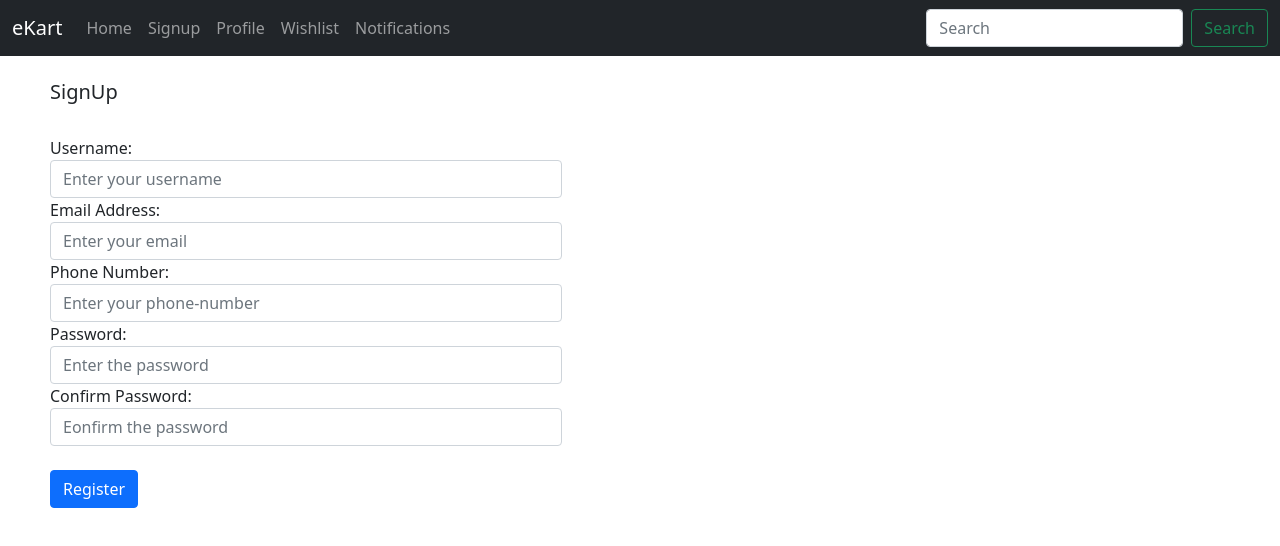
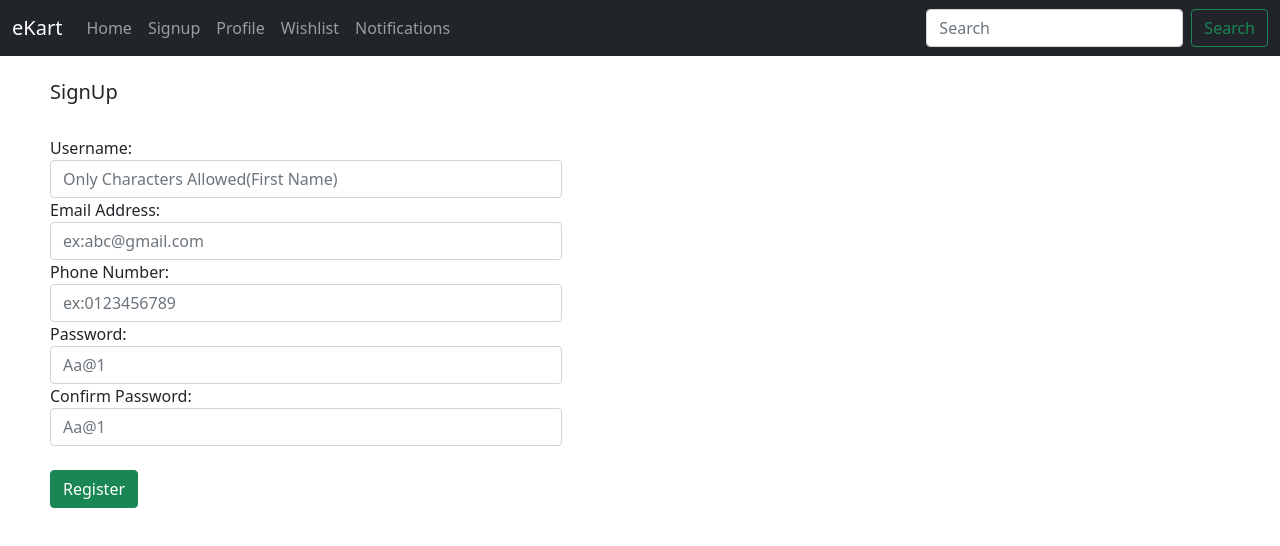
Before and after one commit to tyagivipul629/nodejs-project, a React (Create React App) app: page /signup in a window 1280 px wide. Shown: the top 546 px of the page. Built offline with nearby package versions, Linux system fonts and the light colour scheme.

Commit message:
Final  signup page

```diff
--- a/src/components/Signup/signup.js
+++ b/src/components/Signup/signup.js
@@ -1,6 +1,7 @@
 import React from 'react';
 import ReactDOM from 'react-dom';
 import 'bootstrap/dist/css/bootstrap.min.css';
+import axios from 'axios'
 
 class signup extends React.Component{
     constructor(){
@@ -16,35 +17,111 @@ class signup extends React.Component{
         }
     }
 
+    handlecall=(state)=>{
+        console.log("method called")
+        console.log(state);
+        axios.post('http://localhost:5000/signup',state).then((res)=>{
+            console.log('added');
+
+
+        }).catch(()=>{
+         console.log('some err in signup of products');
+        })
+    }
+
+
 
     handleChange = (e) => {
         this.setState({
             [e.target.name]:e.target.value,
         message:''})
     }
-    handleSubmit = (e) => {
+    handleSubmit = (e,state) => {
         e.preventDefault();
         const validateEmail = (email) => {
             var re = /^([\w.%+-]+)@([\w-]+\.)+([\w]{2,})$/i;
             return re.test(email);
         }
+
+        const validatePass=(str)=>{
+            console.log(str)
+            var upper = 0,
+            lower = 0,
+            number = 0,
+            special = 0;
+          for (var i = 0; i < str.length; i++)
+          {
+            if (str[i] >= "A" && str[i] <= "Z") upper++;
+            else if (str[i] >= "a" && str[i] <= "z") lower++;
+            else if (str[i] >= "0" && str[i] <= "9") number++;
+            else special++;
+          }
+          console.log(lower,upper,special)
+          if(upper>0 && lower>0 && number>0 && special>0){return true}
+          else{return false}
+        }
+
+        const validateUname=(str)=>{
+            var upper = 0,
+            lower = 0,
+            number = 0,
+            special = 0;
+            for(var i=0;i<str.length;++i){
+                if (str[i] >= "A" && str[i] <= "Z") upper++;
+                else if (str[i] >= "a" && str[i] <= "z") lower++;
+                else if (str[i] >= "0" && str[i] <= "9") number++;
+                else special++;
+            }
+
+            if(special>0 || number>0) {return false}
+            else{return true}
+
+        }
+        const confirmPass=(pass1,pass2)=>{
+            if(pass1!==pass2) return false
+            else return true
+        }
+        function success(){
+            setTimeout(function(){
+             console.log("signup")
+            },5000)
+        }
+
         if(this.state.email =='' || this.state.password1=='' || this.state.password2=='' || this.state.uname=='' || this.state.phone==''){
             this.setState({message:"All fields are mandatory", textStyle:"danger"})
         }
-        else {
-            if(validateEmail(this.state.email) && validatePass(this.state.password1) && validateUname(this.state.uname)){
-                this.setState({message:"Looks good!",
-                textStyle:"success"
-                })
+       else{
+           if(validateEmail(this.state.email)){
+               if(validatePass(this.state.password1)){
+                   if(validateUname(this.state.uname)){
+                       if(confirmPass(this.state.password1,this.state.password2)){
+                        this.setState({message:"Succesfully Signed Up"})
+                          success()
+                          this.props.history.replace('/home');
+                       }else{
+                        this.setState({message:"Passwords are not matching"})
+                       }
+
+                   }
+                   else{
+                    this.setState({message:"Username is not valid(should contain characters only)"})
+                   }
+                }
+                else{
+                    this.setState({message:"Password is not valid (Atleast 1 digit,upperCase ,LowerCase && special character needed)"})
+                }
+            } else{
+                this.setState({message:"Email is not valid(Enter proper email id)"})
             }
-            else {
-                this.setState({message:"Please enter a valid email id",
-                textStyle:"danger"
-            })
         }
 
-    }
-    this.props.history.replace('/login');
+
+
+
+
+
+
+
 }
     render(){
         return(
@@ -53,30 +130,30 @@ class signup extends React.Component{
 
 
 
-    <form  style={{position:'relative',left:'50px'}} onSubmit={this.handleSubmit} >
+    <form  style={{position:'relative',left:'50px'}} onSubmit={this.handleSubmit} onClick={()=>{this.handlecall(this.state)}}>
                   <b><h5>SignUp</h5></b><br/>
                     <div className="form-group">
                         <label>Username:</label>
-                        <input style={{width:'40%'}} placeholder="Enter your username" className="form-control" name="uname" type="text" onChange={this.handleChange}/>
+                        <input style={{width:'40%'}} placeholder="Only Characters Allowed(First Name)" className="form-control" name="uname" type="text" onChange={this.handleChange}/>
                     </div>
                     <div className="form-group">
                         <label>Email Address:</label>
-                        <input style={{width:'40%'}} placeholder="Enter your email" className="form-control" name="email" type="text" onChange={this.handleChange}/>
+                        <input style={{width:'40%'}} placeholder="ex:abc@gmail.com" className="form-control" name="email" type="text" onChange={this.handleChange}/>
                     </div>
                     <div className="form-group">
                         <label>Phone Number:</label>
-                        <input style={{width:'40%'}}  placeholder="Enter your phone-number"className="form-control" name="phone" type="number" onChange={this.handleChange} maxLength="10"/>
+                        <input style={{width:'40%'}}  placeholder="ex:0123456789"className="form-control" name="phone" type="number" onChange={this.handleChange} maxLength="10"/>
                     </div>
                     <div className="form-group">
                         <label>Password:</label>
-                        <input style={{width:'40%'}}  placeholder="Enter the password"className="form-control" name="password1" type="password" onChange={this.handleChange}/>
+                        <input style={{width:'40%'}}  placeholder="Aa@1"className="form-control" name="password1" type="password" onChange={this.handleChange}/>
                     </div>
                     <div className="form-group">
                         <label>Confirm Password:</label>
-                        <input style={{width:'40%'}}  placeholder="Eonfirm the password"className="form-control" name="password2" type="password" onChange={this.handleChange}/>
+                        <input style={{width:'40%'}}  placeholder="Aa@1"className="form-control" name="password2" type="password" onChange={this.handleChange}/>
                     </div>
                     {this.state.message !== '' && <div className={`text text-${this.state.textStyle}`}>{this.state.message}</div>}<br/>
-                    <submit className="btn btn-primary" onClick={this.handleSubmit}>Register</submit>
+                    <submit className="btn btn-success" onClick={this.handleSubmit}>Register</submit>
                 </form>
 
 
```
